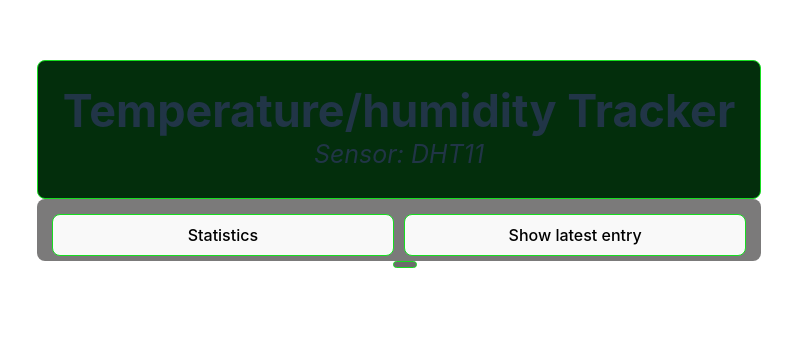
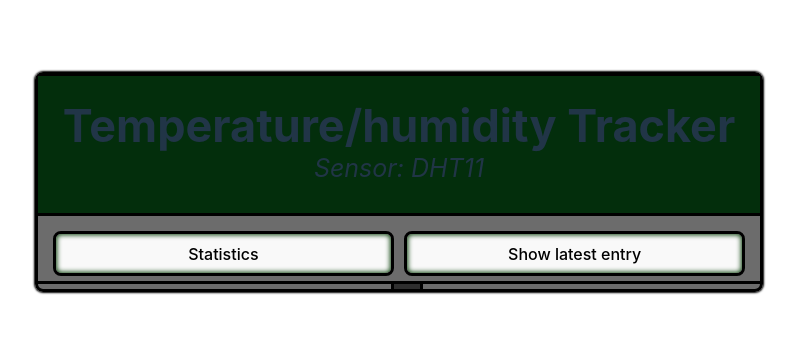
Before and after one commit to JonatanHellqvist/Temp_Arduino_Fe, a website built with Vite: page index.html in a window 1280 px wide. Shown: the part 218-557 px from the top of the page, without its empty margins (241-1038 px from the left). Built offline with nearby package versions, Linux system fonts and the light colour scheme; no server answers.

Commit message:
Update style.css

```diff
--- a/style.css
+++ b/style.css
@@ -66,7 +66,9 @@ h1 {
 
 button {
   border-radius: 8px;
-  border: 1px solid rgb(23, 221, 33);
+
+  border: 3px solid black;
+  box-shadow: inset 0px 0px 5px 1px rgb(10, 65, 10);
 
   padding: 0.6em 1.2em;
   font-size: 1em;
@@ -75,10 +77,10 @@ button {
   background-color: #032e0c;
   /* background-color: #1a1a1a; */
   cursor: pointer;
-  transition: border-color 0.25s;
+  transition: border-color 1.0s;
 }
 button:hover {
-  border-color: #646cff;
+  border-color: #ffffff;
 }
 button:focus,
 button:focus-visible {
@@ -102,31 +104,37 @@ button:focus-visible {
 #navBar {
   /* border: 1px solid white; */
   /* border: 1px solid rgb(23, 221, 33); */
-  border-radius: 8px;
+  /* border-radius: 8px; */
   padding: 5px;
-  background-color: rgba(26, 25, 25, 0.575);
+  background-color: rgba(0, 0, 0, 0.575);
 }
 #listContainer {
 
   /* background-color: black; */
-  margin: 0 auto;
+  /* margin: 0 auto; */
   /* border: 1px solid white; */
   display: grid;
   /* grid-template-columns: 1fr 1fr; */
-  grid-gap: 20px;
-  width: 90%;
-  padding: 20px;
-  padding-top: 0px;
+  /* grid-gap: 20px; */
+  /* width: 90%; */
+  /* padding: 20px;
+  padding-top: 0px; */
   box-sizing: border-box;
   justify-content: center;
+  /* margin-top: 10px; */
+  /* border-radius: 8px;
+  border: 5px solid black; */
+  background-color: rgba(0, 0, 0, 0.575);
 }
 #listUl {
-  border: 1px solid rgb(23, 221, 33);
-  border-radius: 8px;
+  border-left: 3px solid black;
+  border-right: 3px solid black;
+  /* border-radius: 8px; */
   background-color: rgba(0, 0, 0, 0.575);
   width: 100%;
   /* border: 1px solid red; */
   margin-top: 0;
+  margin-bottom: 0;
   color:  rgb(255, 255, 255);
   padding: 5px;
   padding-top: 0;
@@ -136,7 +144,7 @@ button:focus-visible {
   font-size: 20px;
 }
 #averageContainer {
-  border-bottom: 1px solid rgb(23, 221, 33);
+  border-bottom: 1px solid white;
   text-align: left;
   width: 100%;
   padding: 10px 20px;
@@ -151,7 +159,7 @@ li {
 }
 
 #tempContainer {
-  border-bottom: 1px solid rgb(23, 221, 33);
+  border-bottom: 1px solid white;
   text-align: left;
   width: 100%;
   padding: 10px 20px;
@@ -162,7 +170,7 @@ li {
   /* justify-content: center; */
 }
 #humidityContainer {
-  border-bottom: 1px solid rgb(23, 221, 33);
+  border-bottom: 1px solid white;
   text-align: left;
   width: 100%;
   padding: 10px 20px;
@@ -182,7 +190,7 @@ li {
   grid-template-columns: 1fr;
 }
 #statsH1Container {
-  border-bottom: 1px solid rgb(23, 221, 33);
+  border-bottom: 1px solid white;
 }
 #statsH1 {
   font-size: 20px;
@@ -213,7 +221,10 @@ li {
 }
 #sortingModeContainer {
   border-radius: 8px;
-  border: 1px solid rgb(23, 221, 33);
+  /* border: 1px solid rgb(23, 221, 33); */
+  border: 3px solid black;
+  box-shadow: inset 0px 0px 5px 1px rgb(10, 65, 10);
+
   padding: 0.4em 1.2em;
   font-size: 1em;
   font-weight: 500;
@@ -256,15 +267,25 @@ li {
   margin-bottom: 0;
 }
 #headerTextContainer {
-  border-radius: 8px;
-  border: 1px solid rgb(23, 221, 33);
+  /* border-radius: 8px; */
+  border-bottom: 3px solid black;
+  border-top: 1px solid black;
 
   /* margin-bottom: 10px; */
   background-color: #032e0c;
+}
+#headerContainer {
+  /* border-radius: 8px;
+border: 5px solid black; */
+border-bottom: 3px solid black;
 }
 #app {
   /* background-color: rgb(20, 20, 20); */
   /* box-shadow: 1px 0px 100px 50px rgb(17, 16, 16); */
   /* box-shadow: inset 1px 0px 100px 50px rgb(85, 12, 12); */
   /* border-radius: 50px; */
+  border-radius: 8px;
+  border: 3px solid black;
+  box-shadow: 0px 0px 2px 1px rgb(0, 0, 0);
+  padding: 0;
 }
```
